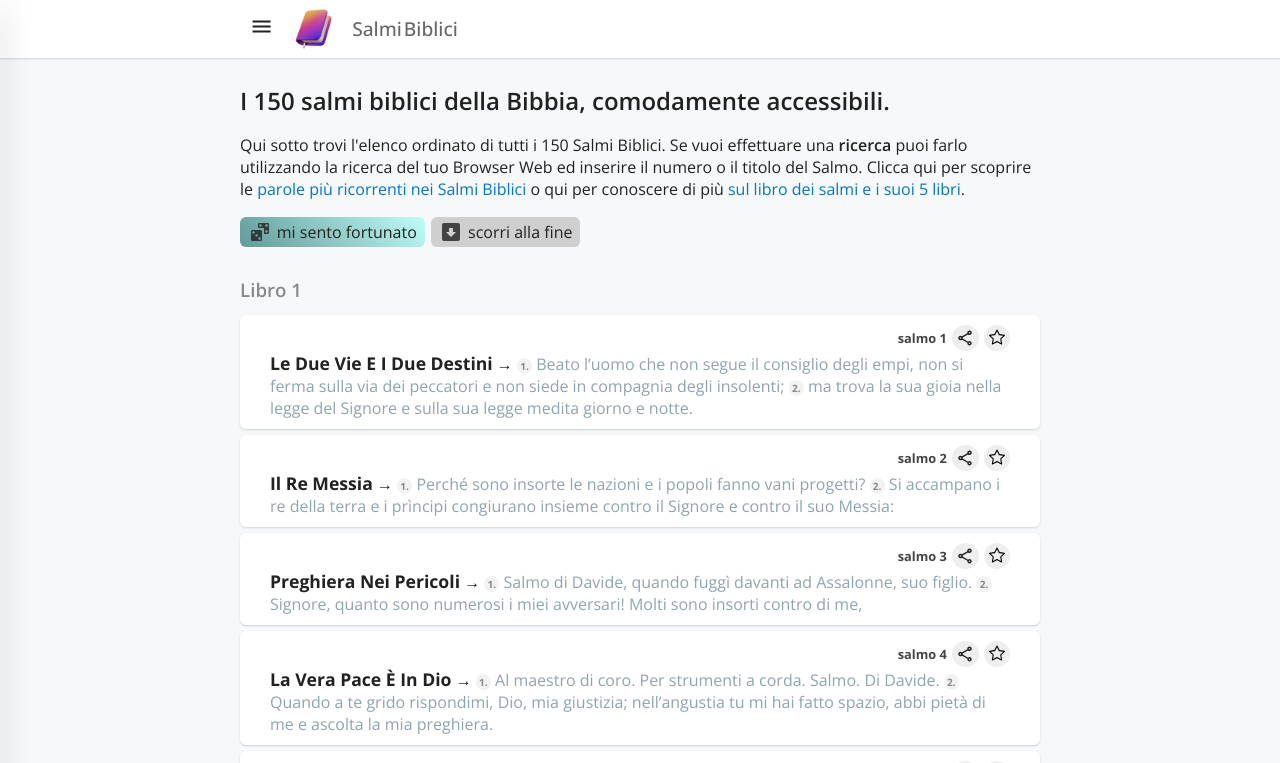
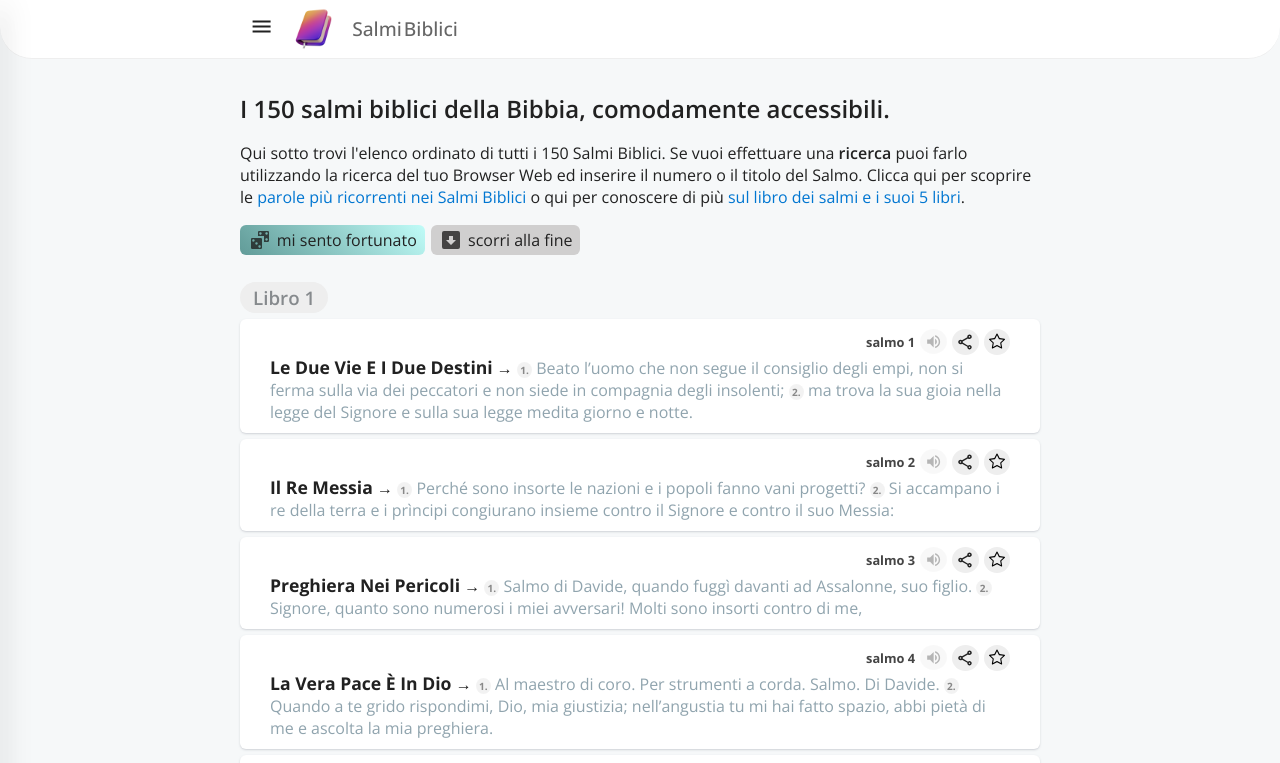
Before and after one commit to CastenettoA/salmi, a Vue app: page / in a window 1280 px wide. Shown: the top 763 px of the page. Built offline with nearby package versions, Linux system fonts and the light colour scheme.

Commit message:
automatic deploy baby

```diff
--- a/src/App.vue
+++ b/src/App.vue
@@ -24,6 +24,12 @@
                 d="M12,6A6,6 0 0,1 18,12C18,14.22 16.79,16.16 15,17.2V19A1,1 0 0,1 14,20H10A1,1 0 0,1 9,19V17.2C7.21,16.16 6,14.22 6,12A6,6 0 0,1 12,6M14,21V22A1,1 0 0,1 13,23H11A1,1 0 0,1 10,22V21H14M20,11H23V13H20V11M1,11H4V13H1V11M13,1V4H11V1H13M4.92,3.5L7.05,5.64L5.63,7.05L3.5,4.93L4.92,3.5M16.95,5.63L19.07,3.5L20.5,4.93L18.37,7.05L16.95,5.63Z" />
             </svg>
             <span>Parole di Luce</span></router-link>
+
+            <a href="https://paypal.com/paypalme/castenettoa">
+              <svg style="width:24px;height:24px" viewBox="0 0 24 24">
+                  <path fill="currentColor" d="M16 12C18.76 12 21 9.76 21 7S18.76 2 16 2 11 4.24 11 7 13.24 12 16 12M21.45 17.6C21.06 17.2 20.57 17 20 17H13L10.92 16.27L11.25 15.33L13 16H15.8C16.15 16 16.43 15.86 16.66 15.63S17 15.12 17 14.81C17 14.27 16.74 13.9 16.22 13.69L8.95 11H7V20L14 22L22.03 19C22.04 18.47 21.84 18 21.45 17.6M5 11H.984V22H5V11Z" />
+              </svg>
+              <span>Fai una Donazione</span></a>
         </div>
         <span class="sideNav-openButton" v-on:click="sideNavOpen()">
           <svg style="width:24px;height:24px" viewBox="0 0 24 24">
@@ -38,21 +44,22 @@
           <h1>Salmi<span></span>Biblici</h1>
 
           <!-- <div class="search-bar">
-            <input v-model="searchString" type="text" v-on:keyup="customSearch()" placeholder="ricerca">
+            <svg style="width:24px;height:24px" viewBox="0 0 24 24">
+                <path fill="currentColor" d="M9.5,3A6.5,6.5 0 0,1 16,9.5C16,11.11 15.41,12.59 14.44,13.73L14.71,14H15.5L20.5,19L19,20.5L14,15.5V14.71L13.73,14.44C12.59,15.41 11.11,16 9.5,16A6.5,6.5 0 0,1 3,9.5A6.5,6.5 0 0,1 9.5,3M9.5,5C7,5 5,7 5,9.5C5,12 7,14 9.5,14C12,14 14,12 14,9.5C14,7 12,5 9.5,5Z" />
+            </svg>
+            <input v-model="searchString" type="text" v-on:keyup="customSearch()" placeholder="ricerca un salmo...">
           </div> -->
         </div>
-        <!-- <div class="search-bar"></div> -->
         <!-- <div class="light-mode"></div> -->
       </div>
     </nav>
 
-    <div class="content">
-      <router-view></router-view>
-      <footer>Puoi sostenere questo progetto con una <a href="https://paypal.me/pools/c/8bFReaiLUk">donazione</a>.<br>
-        Se vuoi inviarmi un feedback fallo via <a href="mailto:castenetto.andrea@gmail.com">email</a>. <br> <a
-          href="#">Torna su ⬆</a> &bull; <a href="https://castenettoa.com"
-          title="creato da Andrea Castenetto">castenettoa.com</a> </footer>
-    </div>
+    <router-view></router-view>
+
+    <footer>Puoi sostenere questo progetto con una <a href="https://paypal.me/pools/c/8bFReaiLUk">donazione</a>.<br>
+      Se vuoi inviarmi un feedback fallo via <a href="mailto:castenetto.andrea@gmail.com">email</a>. <br> <a
+        href="#">Torna su ⬆</a> &bull; <a href="https://castenettoa.com"
+        title="creato da Andrea Castenetto">castenettoa.com</a> </footer>
 
   </div>
 </template>
@@ -128,13 +135,37 @@ export default {
       document.getElementById('bodyOverlay').style.opacity = "0";
       document.body.style.overflow = 'scroll';
     },
-    customSearch: function() {
+    customSearch: function() { // model: searchString
+    // and if user search Salmo 10? or n/numero 1? libro 3?
+
+    let searchString = this.searchString.trim(),
+        isInt = false;
+
+    if(!searchString) return;
+    if(this.isInt(searchString)) isInt = true;
+    if(isInt) searchString = parseInt(searchString); // set 01 to 1
+
+
+      if(!isInt && searchString.trim().length > 2) {
+        //se non è un numero, se la stringa è più lunga di 2 avvio la ricerca
+        console.log('searching...', searchString);
+
+      } else if (isInt && searchString > 0 && searchString < 151) {
+        // il numero è valido, restituisco il salmo (bug: 01 is working)
+        console.log('hey, eccoti il salmo', searchString);
+      } else {
+        console.log('stringa troppo corta oppure numbero non valido... no results', searchString);
+      }
       // try lurn
       // https://www.google.com/search?q=lunrjs+vue&oq=lunrjs+vue&aqs=chrome..69i57j33i10i160l3.2460j0j4&sourceid=chrome&ie=UTF-8
   // or see --->  // https://en.wikipedia.org/wiki/Full-text_search
       // 1- if user search only one number, return the single salmo (es: 7 return/go to salmo 7)
       // 2- if user search a string ("le vie del signore") search this string on the
       //    'title' and 'description[]' property of the arrays
+    },
+
+     isInt: function(value) {
+        return !isNaN(value) && (function(x) { return (x | 0) === x; })(parseInt(value))
     }
   },
 };
--- a/src/assets/scss/main.scss
+++ b/src/assets/scss/main.scss
@@ -117,12 +117,21 @@
 
   .navbar {
     position: fixed; z-index: 50;
+    margin: 1em;
     top: 0;
     left: 0;
-    width: 100%;
+    width: calc(100% - 2em);
+
+    @media screen and (min-width: 860px) {
+      margin: 0;
+      width: 100%;
+      border-top-right-radius: 0;
+      border-top-left-radius: 0;
+    }
 
     background-color: #fff;
-    box-shadow: rgb(169 174 183 / 50%) 0px 1px 2px 0px;
+    border-bottom: 1px solid #eee;
+    border-radius: 2em;
 
     .navbar-content {
       display: flex;
@@ -153,6 +162,29 @@
           span {
             width: 2px;
             display: inline-block;
+          }
+        }
+
+        .search-bar {
+          margin-left: 2em;
+          margin-top: 0.51em;
+          position: relative;
+
+          @media screen and (max-width: 615px) {
+            display: none;
+          }
+
+          svg {
+            position: absolute;
+            top: 0.6em;
+            left: 0.9em;
+            opacity: .7;
+          }
+
+          input {
+            background-color: #e2e2e2;
+            padding-left: 3.25em;
+            width: 230px;
           }
         }
       }
@@ -206,14 +238,6 @@
     span {
       margin-left: .3em;
     }
-  }
-
-  .content {
-    margin-top: 1em;
-  }
-
-  .homepage main h2 {
-    margin-top: 0;
   }
 
   .prose {
@@ -294,8 +318,21 @@
     }
 
     .elencoSalmi {
-      .book-nuber h3 {
-        color: #868a8d;
+      h3.book-number {
+        margin-bottom: 0.4em;
+
+        a {
+          color: #868a8d;
+          background: #eee;
+          padding: 0.15em 0.7em;
+          margin-bottom: -.1em;
+          text-decoration: none;
+          border-radius: 2em;
+
+          &:hover {
+            background-color: #ddd;
+          }
+        }
       }
 
       button {
@@ -311,7 +348,7 @@
           display: flex;
           align-items: center;
 
-          .star, .share {
+          .star, .share, .listenAudio  {
             display: flex;
             align-items: center;
 
@@ -328,6 +365,17 @@
              background-color: #d1d1d1;
              cursor: pointer;
              transform: scale(1.3);
+            }
+          }
+
+          .listenAudio {
+            // disabled style
+            opacity: .36;
+            cursor: default !important;
+
+            svg {
+              opacity: .9;
+              padding-right: .1em;
             }
           }
 
--- a/src/views/Home.vue
+++ b/src/views/Home.vue
@@ -1,9 +1,7 @@
 <template>
   <div class="homepage">
 
-
-
-    <main>
+    <header>
       <h2>I 150 salmi biblici della Bibbia, comodamente accessibili.</h2>
       <p>Qui sotto trovi l'elenco ordinato di tutti i 150 Salmi Biblici.
       Se vuoi effettuare una <b>ricerca</b> puoi farlo utilizzando la ricerca del tuo Browser Web ed inserire il
@@ -28,14 +26,22 @@
           <span>scorri alla fine</span>
         </button>
       </div>
+    </header>
 
+    <main>
       <div class="elencoSalmi">
         <div class="single-salmo" v-bind:key="key" v-for="(salmo, key) in salmi">
-          <span class="book-nuber" v-if="key+1 == 1"><h3>Libro 1</h3></span>
+           <h3 class="book-number" v-if="key+1==1"><router-link to="/b/1">Libro 1</router-link></h3>
 
           <button :title="salmo.description">
             <div class="salmo-secondary-info">
               <span class="salmo-number">salmo {{ salmo.titleWithNumber.split('Salmo')[1].trim() }}</span>
+
+             <div class="listenAudio" :title="'ascolta salmo numero ' + salmo.titleWithNumber.split('Salmo')[1].trim()">
+                <svg style="width:17.3px;height:17.3px" viewBox="0 0 24 24">
+                    <path fill="currentColor" d="M14,3.23V5.29C16.89,6.15 19,8.83 19,12C19,15.17 16.89,17.84 14,18.7V20.77C18,19.86 21,16.28 21,12C21,7.72 18,4.14 14,3.23M16.5,12C16.5,10.23 15.5,8.71 14,7.97V16C15.5,15.29 16.5,13.76 16.5,12M3,9V15H7L12,20V4L7,9H3Z" />
+                </svg>
+              </div>
 
               <div class="share" :title="'condividi il salmo numero ' + salmo.titleWithNumber.split('Salmo')[1].trim()" v-on:click="shareSalmo(key)">
                 <svg style="width:18px;height:18px" viewBox="0 0 24 24">
@@ -55,10 +61,10 @@
             <span class="salmo-description" v-on:click="goToSalmo(key + 1)"><b>1.</b> {{ salmo.content[0]}} <b>2.</b> {{ salmo.content[1] }}</span>
           </button>
 
-          <span v-if="key+1 == 41"><h3>Libro 2</h3></span>
-          <span v-if="key+1 == 72"><h3>Libro 3</h3></span>
-          <span v-if="key+1 == 89"><h3>Libro 4</h3></span>
-          <span v-if="key+1 == 106"><h3>Libro 5</h3></span>
+           <h3 class="book-number" v-if="key+1==41"><router-link to="/b/2">Libro 2</router-link></h3>
+           <h3 class="book-number" v-if="key+1==72"><router-link to="/b/3">Libro 3</router-link></h3>
+           <h3 class="book-number" v-if="key+1==89"><router-link to="/b/4">Libro 4</router-link></h3>
+           <h3 class="book-number" v-if="key+1==106"><router-link to="/b/5">Libro 5</router-link></h3>
         </div>
       </div>
 
--- a/src/views/Penitenziali.vue
+++ b/src/views/Penitenziali.vue
@@ -1,12 +1,6 @@
 <template>
   <main>
     <div class="single-salmo">
-        <small class="copyright-sanpaolo">
-        <svg style="width:19px;height:19px; opacity: .7;" viewBox="0 0 24 24">
-            <path fill="currentColor" d="M13,9H11V7H13M13,17H11V11H13M12,2A10,10 0 0,0 2,12A10,10 0 0,0 12,22A10,10 0 0,0 22,12A10,10 0 0,0 12,2Z" />
-        </svg>
-          <span>Il testo biblico è tratto da <a href="https://www.edizionisanpaolo.it/">LA BIBBIA. Nuova versione dai testi originali</a>, San Paolo Edizioni 2010.</span>
-        </small>
 
         <h1>
         <span class="gradient">Salmi</span>
@@ -27,6 +21,13 @@
           </button>
         </div>
       </div>
+
+              <small class="copyright-sanpaolo">
+        <svg style="width:19px;height:19px; opacity: .7;" viewBox="0 0 24 24">
+            <path fill="currentColor" d="M13,9H11V7H13M13,17H11V11H13M12,2A10,10 0 0,0 2,12A10,10 0 0,0 12,22A10,10 0 0,0 22,12A10,10 0 0,0 12,2Z" />
+        </svg>
+          <span>Il testo biblico è tratto da <a href="https://www.edizionisanpaolo.it/">LA BIBBIA. Nuova versione dai testi originali</a>, San Paolo Edizioni 2010.</span>
+        </small>
 
     </div>
 
--- a/src/views/Words.vue
+++ b/src/views/Words.vue
@@ -1,12 +1,6 @@
 <template>
   <main>
     <div class="single-salmo">
-        <small class="copyright-sanpaolo">
-        <svg style="width:19px;height:19px; opacity: .7;" viewBox="0 0 24 24">
-            <path fill="currentColor" d="M13,9H11V7H13M13,17H11V11H13M12,2A10,10 0 0,0 2,12A10,10 0 0,0 12,22A10,10 0 0,0 22,12A10,10 0 0,0 12,2Z" />
-        </svg>
-          <span>Il testo biblico è tratto da <a href="https://www.edizionisanpaolo.it/">LA BIBBIA. Nuova versione dai testi originali</a>, San Paolo Edizioni 2010.</span>
-        </small>
 
       <h1>
         <span class="gradient">Salmi</span>
@@ -35,6 +29,13 @@
           <div><button><b>Bontà</b> • 54 volte</button></div>
           <div><button><b>Fedeltà</b> • 48 volte</button></div>
       </div>
+
+              <small class="copyright-sanpaolo">
+        <svg style="width:19px;height:19px; opacity: .7;" viewBox="0 0 24 24">
+            <path fill="currentColor" d="M13,9H11V7H13M13,17H11V11H13M12,2A10,10 0 0,0 2,12A10,10 0 0,0 12,22A10,10 0 0,0 22,12A10,10 0 0,0 12,2Z" />
+        </svg>
+          <span>Il testo biblico è tratto da <a href="https://www.edizionisanpaolo.it/">LA BIBBIA. Nuova versione dai testi originali</a>, San Paolo Edizioni 2010.</span>
+        </small>
 
     </div>
 
```
Also changed, not shown: src/views/Book.vue (+6 -6 lines), src/views/Salmo.vue (+10 -7 lines), src/views/blog/LibroDeiSalmi.vue (+7 -8 lines), 1 other file (tests, documents, lock files or other folders).
